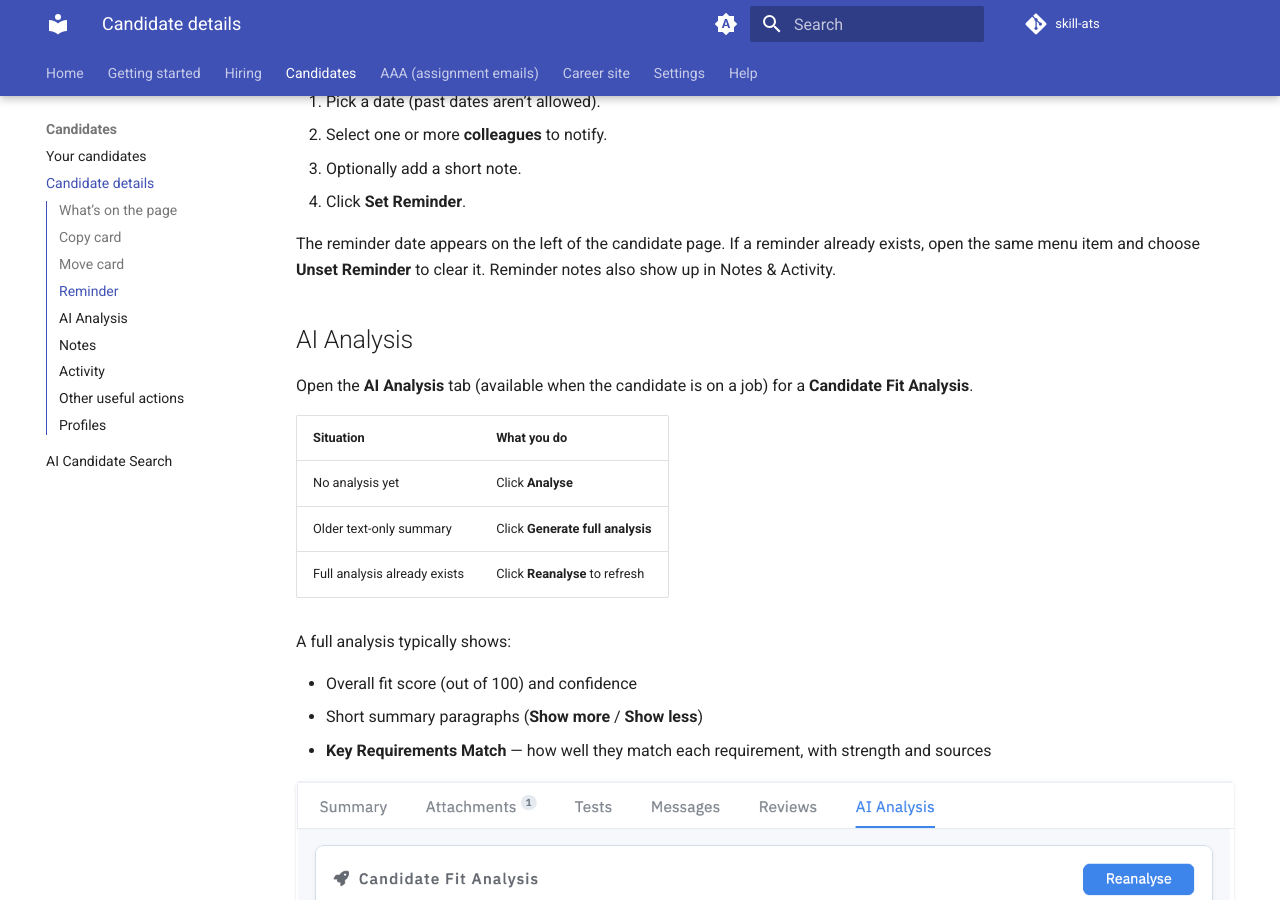
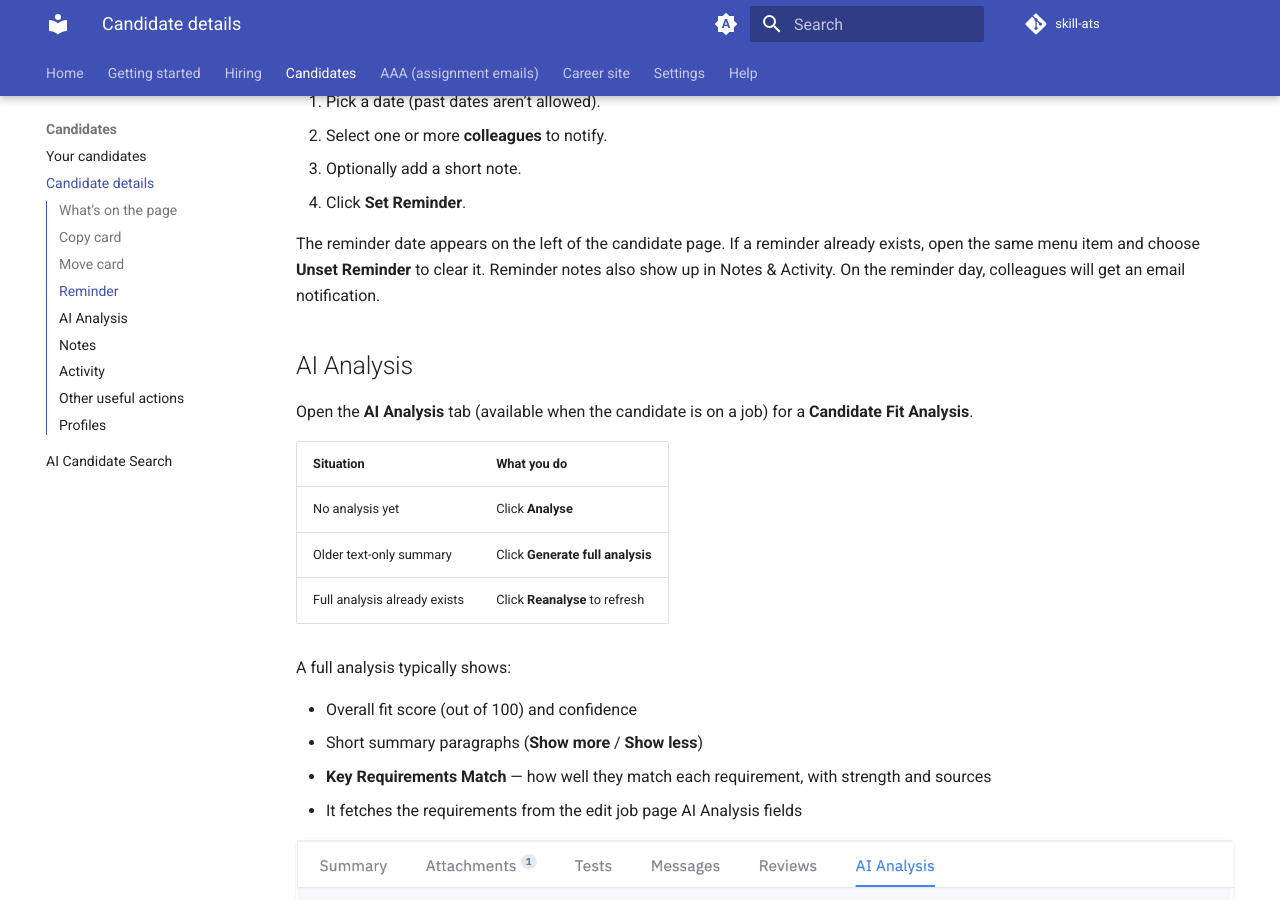
Before and after one commit to aayush27/skill-ats, an MkDocs documentation site: the page built from docs/candidates/Candidate_record.md, in a window 1280 px wide and 900 px high, scrolled down 2076 px. Built offline with MkDocs 1.6.1 and Material for MkDocs 9.7.7, drawn with Linux system fonts in a browser that asks for light colours; comment, search, counter and statistics services are not loaded.

Commit message:
Updated some wordings

```diff
--- a/docs/candidates/Candidate_record.md
+++ b/docs/candidates/Candidate_record.md
@@ -52,7 +52,7 @@ Use **… → Move card** to send the candidate to another board **and remove**
 The form is the same as Copy card (name, board, stage, and what to keep). Confirm with **Move card**.
 
 !!! tip
-    Prefer **Copy** if they should stay visible on both boards. Prefer **Move** if they should only live on the new board.
+Prefer **Copy** if they should stay visible on both boards. Prefer **Move** if they should only live on the new board.
 
 ## Reminder
 
@@ -63,23 +63,24 @@ Use **… → Reminder** to set a follow-up date and notify colleagues.
 3. Optionally add a short note.
 4. Click **Set Reminder**.
 
-The reminder date appears on the left of the candidate page. If a reminder already exists, open the same menu item and choose **Unset Reminder** to clear it. Reminder notes also show up in Notes & Activity.
+The reminder date appears on the left of the candidate page. If a reminder already exists, open the same menu item and choose **Unset Reminder** to clear it. Reminder notes also show up in Notes & Activity. On the reminder day, colleagues will get an email notification.
 
 ## AI Analysis
 
 Open the **AI Analysis** tab (available when the candidate is on a job) for a **Candidate Fit Analysis**.
 
-| Situation | What you do |
-|-----------|-------------|
-| No analysis yet | Click **Analyse** |
-| Older text-only summary | Click **Generate full analysis** |
-| Full analysis already exists | Click **Reanalyse** to refresh |
+| Situation                    | What you do                      |
+| ---------------------------- | -------------------------------- |
+| No analysis yet              | Click **Analyse**                |
+| Older text-only summary      | Click **Generate full analysis** |
+| Full analysis already exists | Click **Reanalyse** to refresh   |
 
 A full analysis typically shows:
 
 - Overall fit score (out of 100) and confidence
 - Short summary paragraphs (**Show more** / **Show less**)
 - **Key Requirements Match** — how well they match each requirement, with strength and sources
+- It fetches the requirements from the edit job page AI Analysis fields
 
 ![CandidateAIAnalysis](../assets/CandidateAIAnalysis.png)
 
@@ -99,18 +100,18 @@ In the same **Notes & Activity** tab, notes and system events appear together in
 
 ## Other useful actions
 
-| Action | Where | What it does |
-|--------|--------|--------------|
-| Change stage | Top stage dropdown | Moves them to another column on this board |
-| Hire / Reject | Status dropdown | Sets Open, Hired, or Rejected. Rejecting may offer to send an automatic rejection email |
-| Copy link | **… → Copy link** | Copies a link to this candidate card |
-| Remove from job | **… → Remove from job** | Removes them from this job (with confirmation) |
-| Send tests | **Tests** tab | Send assessments and open results when finished |
-| Attachments | **Attachments** tab | Upload, view, download, or delete CVs and files |
-| Messages | **Messages** tab | Send and review email-style messages |
-| Reviews | **Reviews** tab | Add or edit skill ratings and comments |
-| Summary | **Summary** tab | Description, education, projects, skills/tags |
-| Renew GDPR | Top button | Records that the candidate renewed privacy approval |
+| Action          | Where                   | What it does                                                                            |
+| --------------- | ----------------------- | --------------------------------------------------------------------------------------- |
+| Change stage    | Top stage dropdown      | Moves them to another column on this board                                              |
+| Hire / Reject   | Status dropdown         | Sets Open, Hired, or Rejected. Rejecting may offer to send an automatic rejection email |
+| Copy link       | **… → Copy link**       | Copies a link to this candidate card                                                    |
+| Remove from job | **… → Remove from job** | Removes them from this job (with confirmation)                                          |
+| Send tests      | **Tests** tab           | Send assessments and open results when finished                                         |
+| Attachments     | **Attachments** tab     | Upload, view, download, or delete CVs and files                                         |
+| Messages        | **Messages** tab        | Send and review email-style messages                                                    |
+| Reviews         | **Reviews** tab         | Add or edit skill ratings and comments                                                  |
+| Summary         | **Summary** tab         | Description, education, projects, skills/tags                                           |
+| Renew GDPR      | Top button              | Records that the candidate renewed privacy approval                                     |
 
 ## Profiles
 
```
